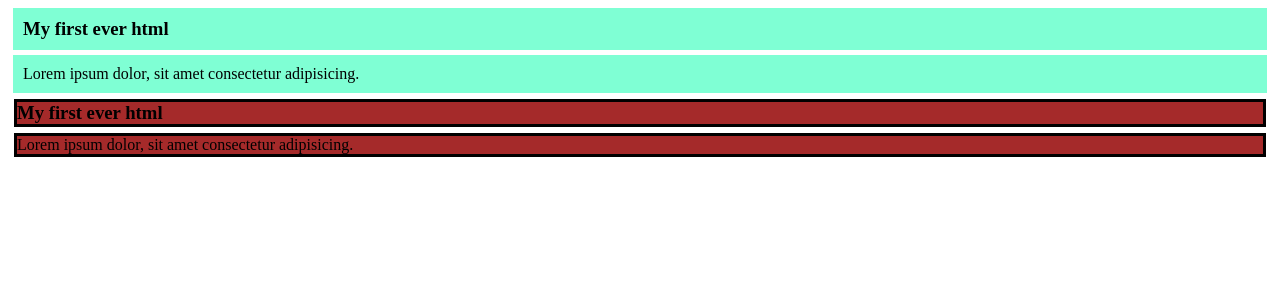
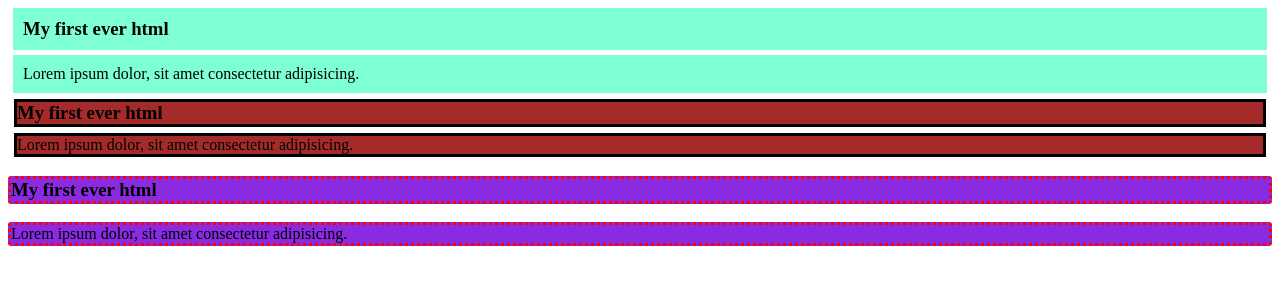
Before and after one commit to Abdullah-Al-Ovi/my-first-github-repo, a plain HTML site: page index.html in a window 1280 px wide. Drawn offline with Linux system fonts and the light colour scheme.

Commit message:
third time

```diff
--- a/index.html
+++ b/index.html
@@ -11,5 +11,7 @@
     <div class="first">Lorem ipsum dolor, sit amet consectetur adipisicing.</div>
     <h3 class="second">My first ever html</h3>
     <div class="second">Lorem ipsum dolor, sit amet consectetur adipisicing.</div>
+    <h3 class="third">My first ever html</h3>
+    <div class="third">Lorem ipsum dolor, sit amet consectetur adipisicing.</div>
 </body>
 </html>
--- a/styles.css
+++ b/styles.css
@@ -10,3 +10,8 @@
     margin: 6px;
 
 }
+.third{
+    background-color: blueviolet;
+    border: 3px dotted red;
+    border-radius: 3px;
+}
```
